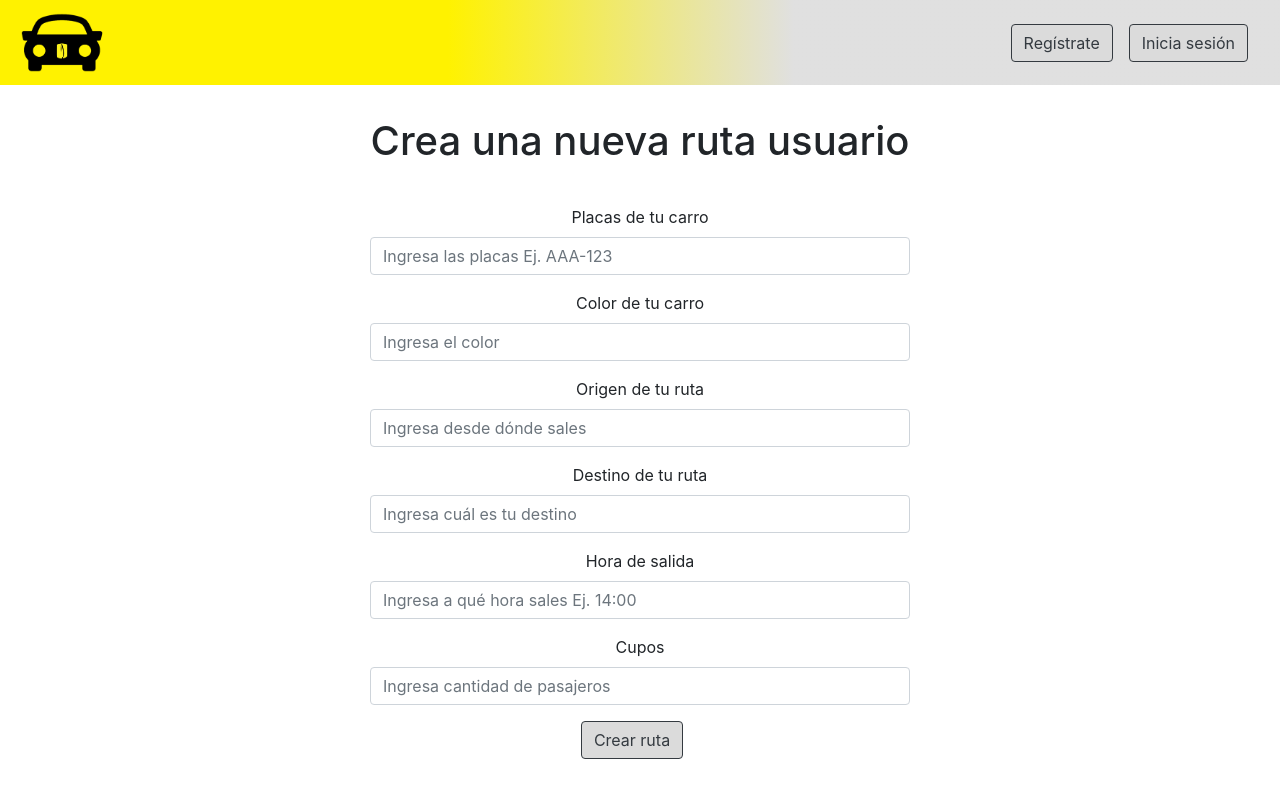
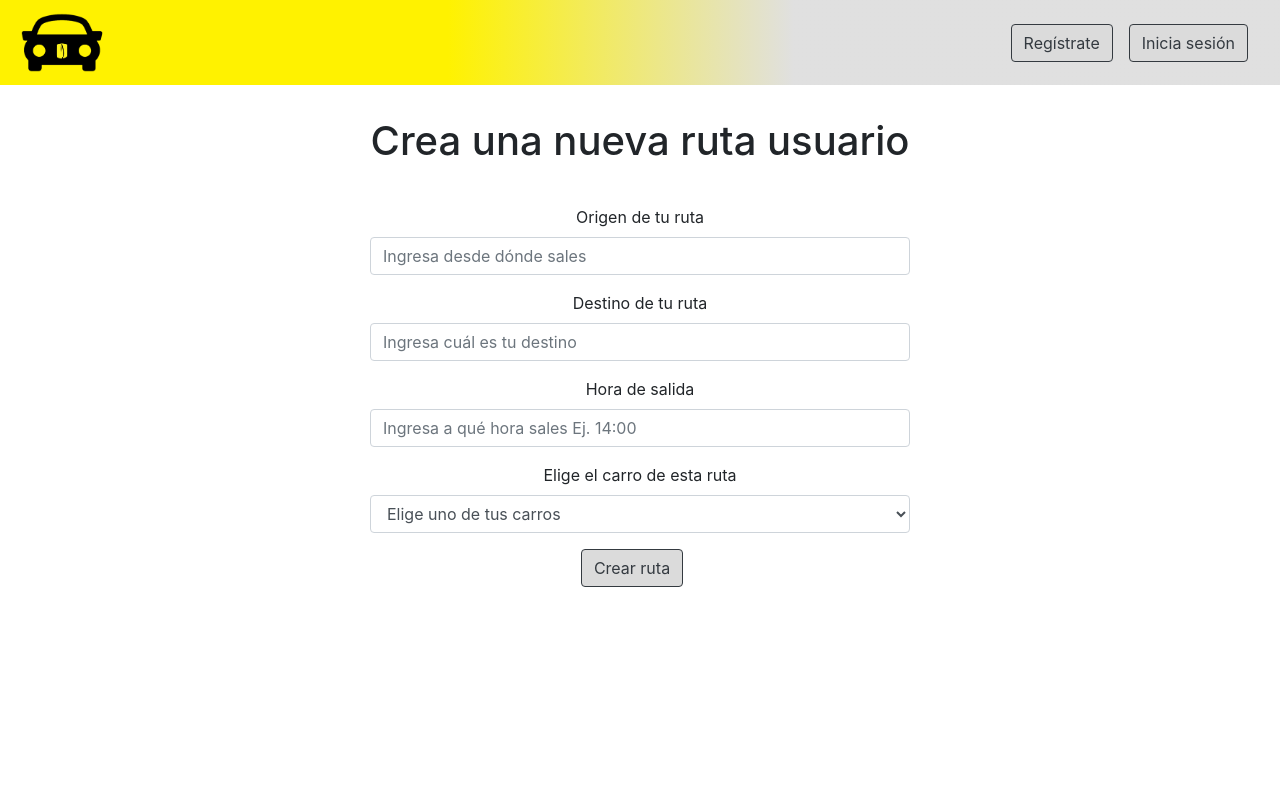
Before and after one commit to jframos29/wheelsUniandes, a React (Create React App) app in the folder front/: page /crearRuta in a window 1280 px wide. Built offline with nearby package versions, Linux system fonts and the light colour scheme.

Commit message:
ahi vamos

```diff
--- a/front/src/components/Login/Login.js
+++ b/front/src/components/Login/Login.js
@@ -11,6 +11,8 @@ function Login(props) {
   const [correo, setCorreo] = useState("");
   const [pw, setPw] = useState("");
   const [error, setError] = useState(false);
+
+  const wsUrl = "wss://localhost:3001";
 
   const handleSubmit = (evt) => {
     evt.preventDefault();
@@ -39,6 +41,11 @@ function Login(props) {
       }
       else {
         history.push("/ppalLog");
+        const temp = JSON.parse(props.cookies.cookies.wheelsUser);
+        const connection = new WebSocket(wsUrl);
+        connection.onopen = () => {
+          connection.send(temp.uid);
+        }
       }
 
     })();
--- a/front/src/components/PpalLog/PpalLog.js
+++ b/front/src/components/PpalLog/PpalLog.js
@@ -1,11 +1,18 @@
 import React from 'react';
 import 'bootstrap/dist/css/bootstrap.css';
 import './PpalLog.css';
-import unirse from '../../assets/unirse.png'
-import crear from '../../assets/crear.png'
+import unirse from '../../assets/unirse.png';
+import crear from '../../assets/crear.png';
+import { useHistory } from "react-router-dom";
 
 function PpalLog(props) {
-  console.log(props.cookies.cookies.wheelsToken);
+
+
+  let history = useHistory();
+  function crearRuta() {
+    history.push("/crearRuta");
+  }
+
   return (
     props.cookies.cookies.wheelsToken ?
       <div className="App">
@@ -13,7 +20,7 @@ function PpalLog(props) {
           <h1>Bienvenido {props.allCookies.wheelsUser.uid} </h1>
           <div className="row heading">
             <div className="col">
-            <button className="btn yellow-black">Crear ruta de Wheels</button>
+            <button onClick={crearRuta} className="btn yellow-black">Crear ruta de Wheels</button>
             <img className="wheels" src={crear} ></img>
 
             </div>
--- a/front/src/components/Register/Register.js
+++ b/front/src/components/Register/Register.js
@@ -8,6 +8,8 @@ function Register(props) {
 
   let history = useHistory();
   const backUrl = "http://localhost:3001";
+  const wsUrl = "wss://localhost:3001";
+
 
   const [correo, setCorreo] = useState("");
   const [pw, setPw] = useState("");
@@ -51,6 +53,11 @@ const registrar = (e) => {
     }
     else {
       history.push("/ppalLog");
+      const temp = JSON.parse(props.cookies.cookies.wheelsUser);
+      const connection = new WebSocket(wsUrl);
+      connection.onopen = () => {
+        connection.send(temp.uid);
+      }
     }
   })();
 };
--- a/front/src/components/crearRuta/CrearRuta.js
+++ b/front/src/components/crearRuta/CrearRuta.js
@@ -16,7 +16,7 @@ function CrearRuta() {
 
   function handleSubmit(e) {
     e.preventDefault();
-    console.log(placas, color, cupos, origen, destino, hora);
+    console.log(origen, destino, hora);
 
   }
 
@@ -49,14 +49,7 @@ function CrearRuta() {
             <div className="col-sm-2 col-md-2 col-lg-3"></div>
             <div className="col-sm-8 col-md-8 col-lg-6">
               <form className="form heading" onSubmit={handleSubmit}>
-                <div className="form-group">
-                  <label htmlFor="placas">Placas de tu carro</label>
-                  <input type="text" pattern="[A-Z]{3}[-][0-9]{3}" className="form-control" id="placas" onChange={e => setPlacas(e.target.value)} placeholder="Ingresa las placas Ej. AAA-123" />
-                </div>
-                <div className="form-group">
-                  <label htmlFor="color">Color de tu carro</label>
-                  <input type="text" className="form-control" id="color" onChange={e => setColor(e.target.value)} placeholder="Ingresa el color" />
-                </div>
+
                 <div className="form-group">
                   <label htmlFor="origen">Origen de tu ruta</label>
                   <input type="text" className="form-control" id="origen" onChange={e => setOrigen(e.target.value)} placeholder="Ingresa desde dónde sales" />
@@ -70,8 +63,11 @@ function CrearRuta() {
                   <input type="text" pattern="([01]?[0-9]|2[0-3]):[0-5][0-9]" className="form-control" id="hora" onChange={e => setHora(e.target.value)} placeholder="Ingresa a qué hora sales Ej. 14:00" />
                 </div>
                 <div className="form-group">
-                  <label htmlFor="cupos">Cupos</label>
-                  <input type="number" min="2" max="7" className="form-control" id="cupos" onChange={e => setCupos(e.target.value)} placeholder="Ingresa cantidad de pasajeros" />
+                  <label htmlFor="carro">Elige el carro de esta ruta</label>
+                  <select className="form-control" id="carro" placeholder="Elige el carro">
+                    <option>Elige uno de tus carros</option>
+                    <option value="bla">bla</option>
+                  </select>
                 </div>
                 <button type="submit" className="btn yellow-black">Crear ruta</button>
               </form>
```
